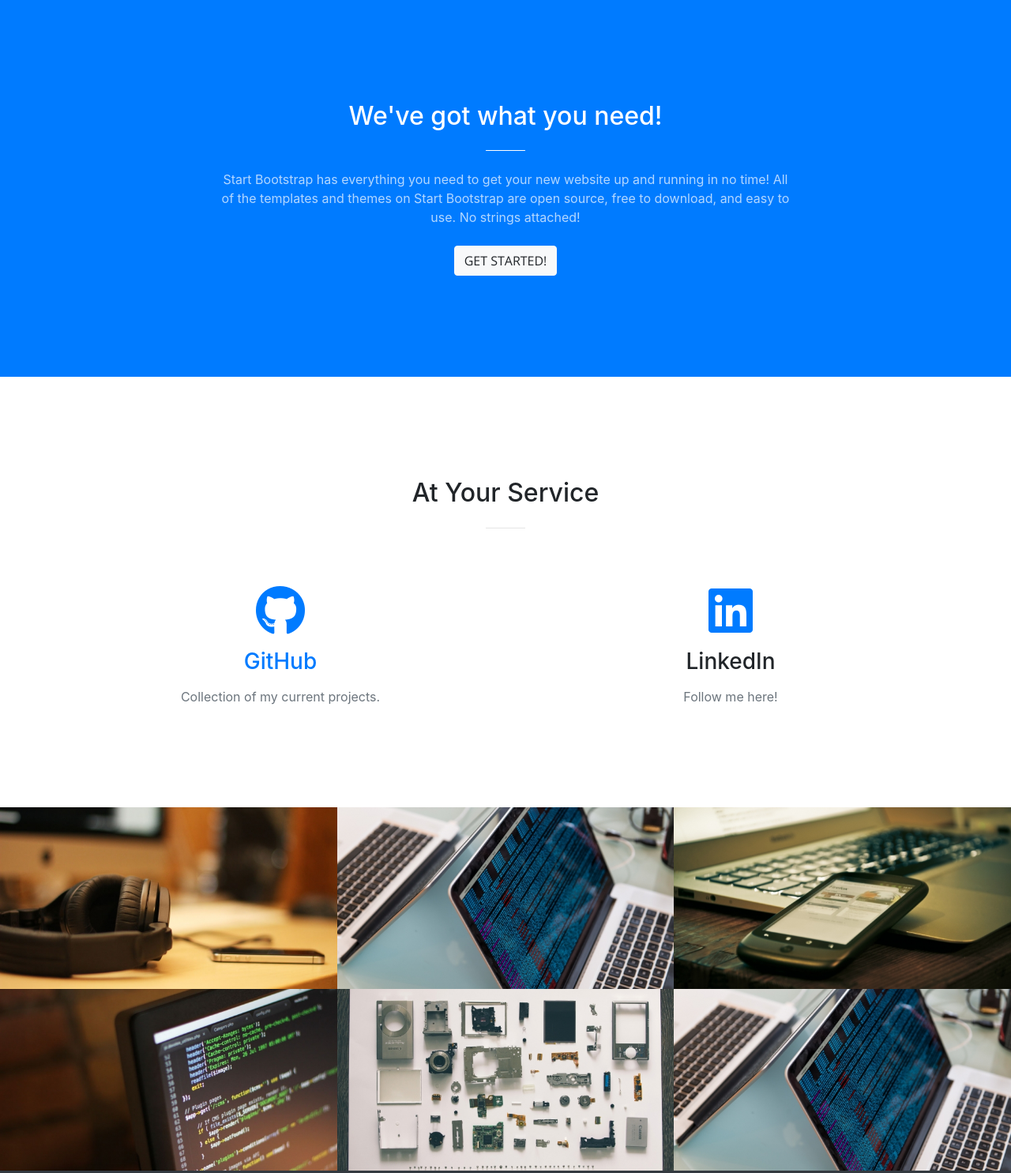
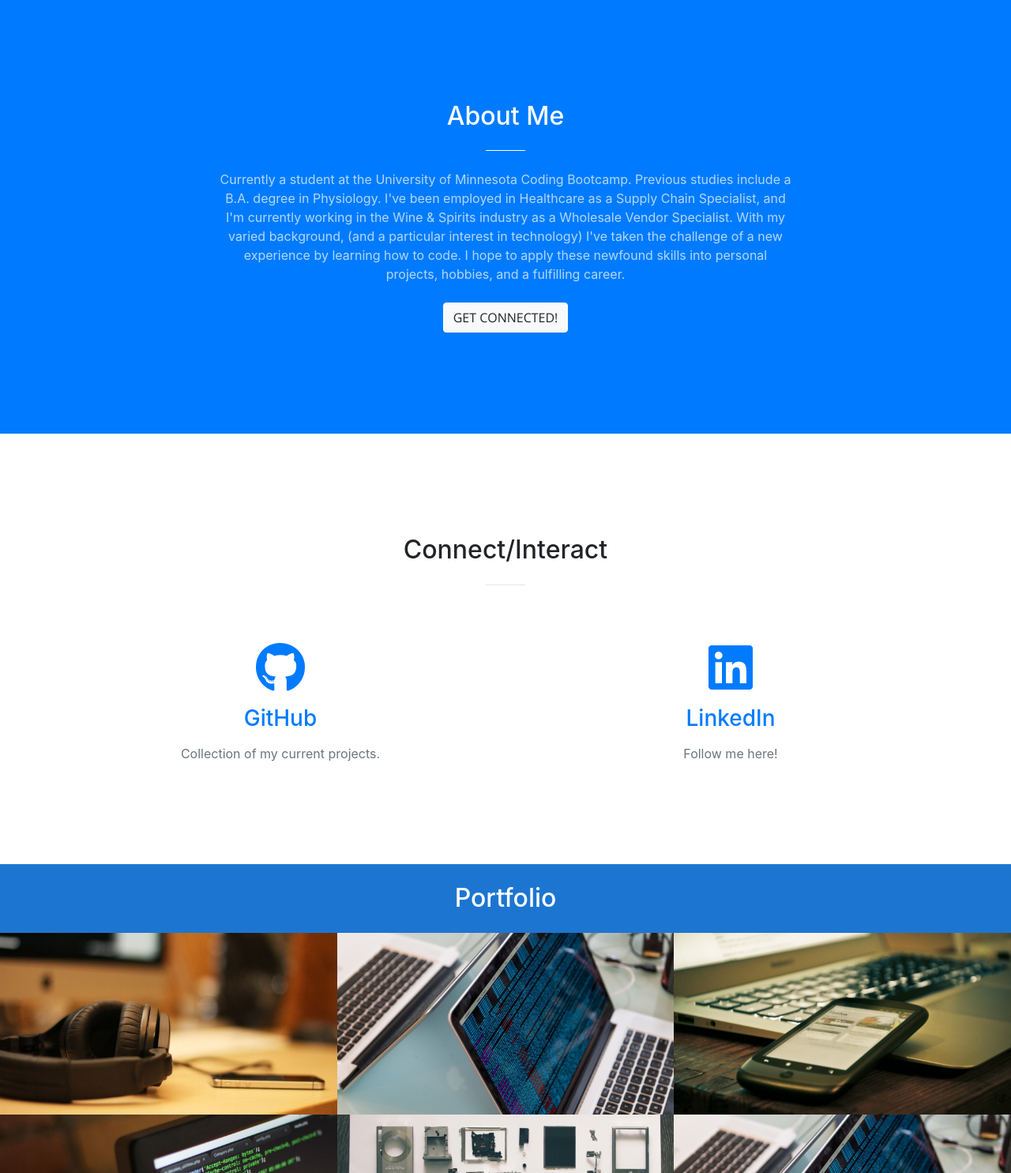
Before and after one commit to MoChips2/simone-portfolio, a website with bundled scripts: page index.html in a window 1280 px wide. Shown: the part 800-2285 px from the top of the page at 79% size. Built offline with nearby package versions, Linux system fonts and the light colour scheme; files whose address does not match are found by name.

Commit message:
rudimentary portfolio updated

```diff
--- a/css/creative.css
+++ b/css/creative.css
@@ -323,3 +323,6 @@ header.masthead p {
   background: white;
   border: #0066cce3 solid 1px;
 }
+ #portfolio1 {
+   background: #0066cce3;
+ }
--- a/index.html
+++ b/index.html
@@ -44,7 +44,7 @@
             <a class="nav-link js-scroll-trigger" href="#about">About</a>
           </li>
           <li class="nav-item">
-            <a class="nav-link js-scroll-trigger" href="#services">Services</a>
+            <a class="nav-link js-scroll-trigger" href="#connect">Connect</a>
           </li>
           <li class="nav-item">
             <a class="nav-link js-scroll-trigger" href="#portfolio">Portfolio</a>
@@ -78,22 +78,20 @@
     <div class="container">
       <div class="row">
         <div class="col-lg-8 mx-auto text-center">
-          <h2 class="section-heading text-white">We've got what you need!</h2>
+          <h2 class="section-heading text-white">About Me</h2>
           <hr class="light my-4">
-          <p class="text-faded mb-4">Start Bootstrap has everything you need to get your new website up and running in
-            no time! All of the templates and themes on Start Bootstrap are open source, free to download, and easy to
-            use. No strings attached!</p>
-          <a class="btn btn-light btn-xl js-scroll-trigger" href="#services">Get Started!</a>
+          <p class="text-faded mb-4">Currently a student at the University of Minnesota Coding Bootcamp. Previous studies include a B.A. degree in Physiology.  I've been employed in Healthcare as a Supply Chain Specialist, and I'm currently working in the Wine & Spirits industry as a Wholesale Vendor Specialist.  With my varied background, (and a particular interest in technology) I've taken the challenge of a new experience by learning how to code. I hope to apply these newfound skills into personal projects, hobbies, and a fulfilling career.</p>
+          <a class="btn btn-light btn-xl js-scroll-trigger" href="#connect">Get Connected!</a>
         </div>
       </div>
     </div>
   </section>
 
-  <section id="services">
+  <section id="connect">
     <div class="container">
       <div class="row">
         <div class="col-lg-12 text-center">
-          <h2 class="section-heading">At Your Service</h2>
+          <h2 class="section-heading">Connect/Interact</h2>
           <hr class="my-4">
         </div>
       </div>
@@ -110,7 +108,7 @@
         <div class="col-lg-6 col-md-6 text-center">
           <div class="service-box mt-5 mx-auto">
             <i class="fab fa-4x fa-linkedin text-primary mb-3 sr-icon-3"></i>
-            <h3 class="mb-3">LinkedIn</h3>
+            <h3 class="mb-3"><a href="https://www.linkedin.com/in/simone-medhanie">LinkedIn</a></h3>
             <p class="text-muted mb-0">Follow me here!</p>
           </div>
         </div>
@@ -121,6 +119,10 @@
 
   <section class="p-0" id="portfolio">
     <div class="container-fluid p-0">
+        <div class="col-lg-12 text-center" id="portfolio1">
+            <h2 class="section-heading mb-0 py-4 text-white">Portfolio</h2>
+
+          </div>
       <div class="row no-gutters popup-gallery">
         <div class="col-lg-4 col-sm-6">
           <a class="portfolio-box" href="https://aqueous-reef-17353.herokuapp.com/">
```
